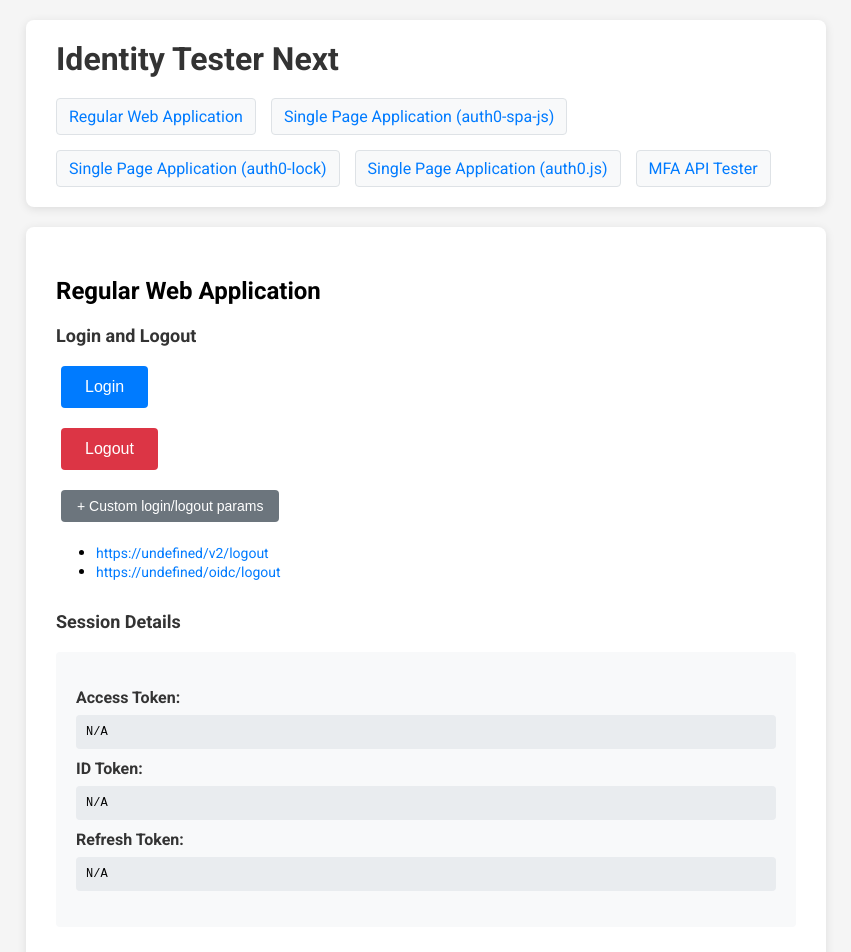
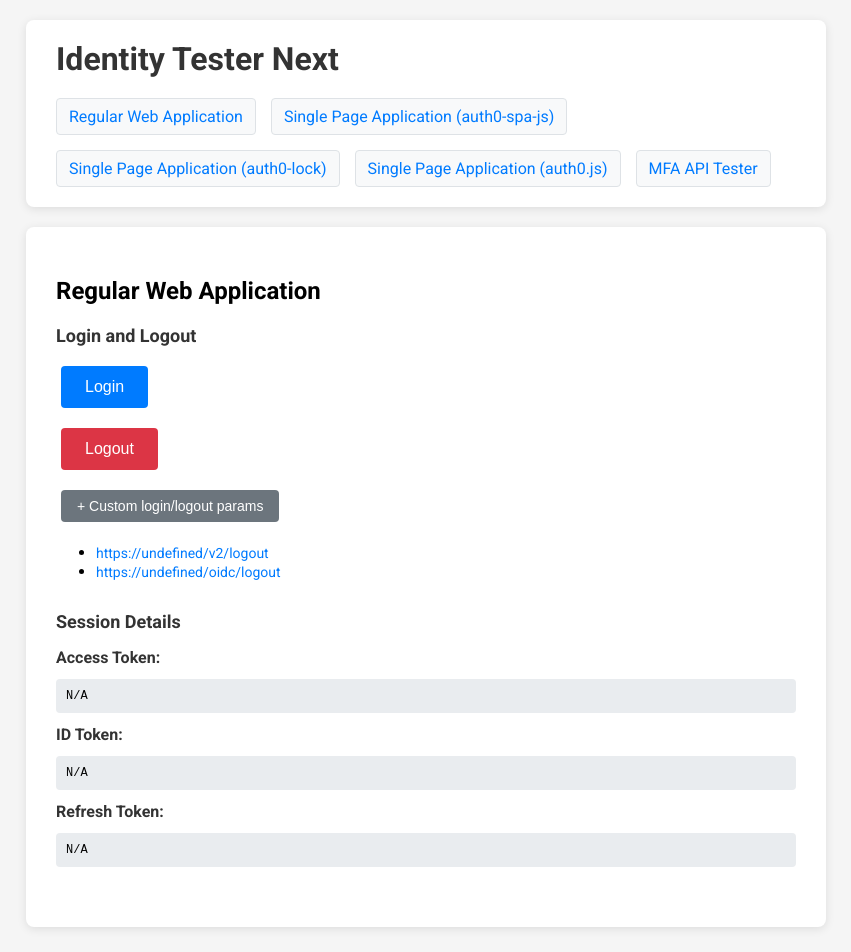
Before and after one commit to sfjt/identity-tester-next-2, a Next.js app: page /rwa in a window 1280 px wide. Shown: the top 952 px of the page, without its empty margins (214-1065 px from the left). Built offline with nearby package versions, Linux system fonts and the light colour scheme; no server answers.

Commit message:
TokenInfo component

```diff
--- a/src/app/globals.css
+++ b/src/app/globals.css
@@ -179,20 +179,27 @@
   margin-top: 0.5rem;
 }
 
-dt {
+.session-info dt {
   margin: 0.5rem 0;
   font-weight: bold;
   color: #333;
 }
 
-dd {
-  margin: 0 0 10px 0;
+.session-info dd {
+  margin: 0;
+}
+
+.session-info .token {
   background-color: #e9ecef;
   padding: 10px;
   border-radius: 4px;
   font-family: monospace;
   font-size: 12px;
   word-break: break-all;
+}
+
+.session-info .jwt-io {
+  text-align: end;
 }
 
 .expandable-summary {
--- a/src/app/rwa/page.tsx
+++ b/src/app/rwa/page.tsx
@@ -1,5 +1,7 @@
 import { auth0 } from "@/lib/auth0"
+
 import LoginAndOut from "./LoginAndOut"
+import TokenInfo from "@/components/TokenInfo"
 
 export default async function RWAPage() {
   const session = await auth0.getSession()
@@ -14,14 +16,20 @@
       <section className="section">
         <h3>Session Details</h3>
         {session ? <p data-testid="logged-in">(Logged in.)</p> : <></>}
-        <div className="user-info">
+        <div className="session-info">
           <dl>
             <dt>Access Token:</dt>
-            <dd>{session?.tokenSet.accessToken || "N/A"}</dd>
+            <dd>
+              <TokenInfo jwt={session?.tokenSet.accessToken} />
+            </dd>
             <dt>ID Token:</dt>
-            <dd>{session?.tokenSet.idToken || "N/A"}</dd>
+            <dd>
+              <TokenInfo jwt={session?.tokenSet.idToken} />
+            </dd>
             <dt>Refresh Token:</dt>
-            <dd>{session?.tokenSet.refreshToken || "N/A"}</dd>
+            <dd>
+              <p className="token">{session?.tokenSet.refreshToken || "N/A"}</p>
+            </dd>
           </dl>
         </div>
       </section>
--- /dev/null
+++ b/src/components/TokenInfo.tsx
@@ -0,0 +1,16 @@
+export default function TokenInfo(props: { jwt: string | undefined }) {
+  const { jwt } = props
+  if (!jwt) {
+    return <p className="token">N/A</p>
+  }
+  return (
+    <>
+      <p className="token">{jwt}</p>
+      <p className="jwt-io">
+        <a href={`https://jwt.io/#token=${jwt}`} target="_blank">
+          jwt.io
+        </a>
+      </p>
+    </>
+  )
+}
```
Also changed, not shown: src/app/spa/auth0-spa-js/page.tsx (+8 -4 lines).
